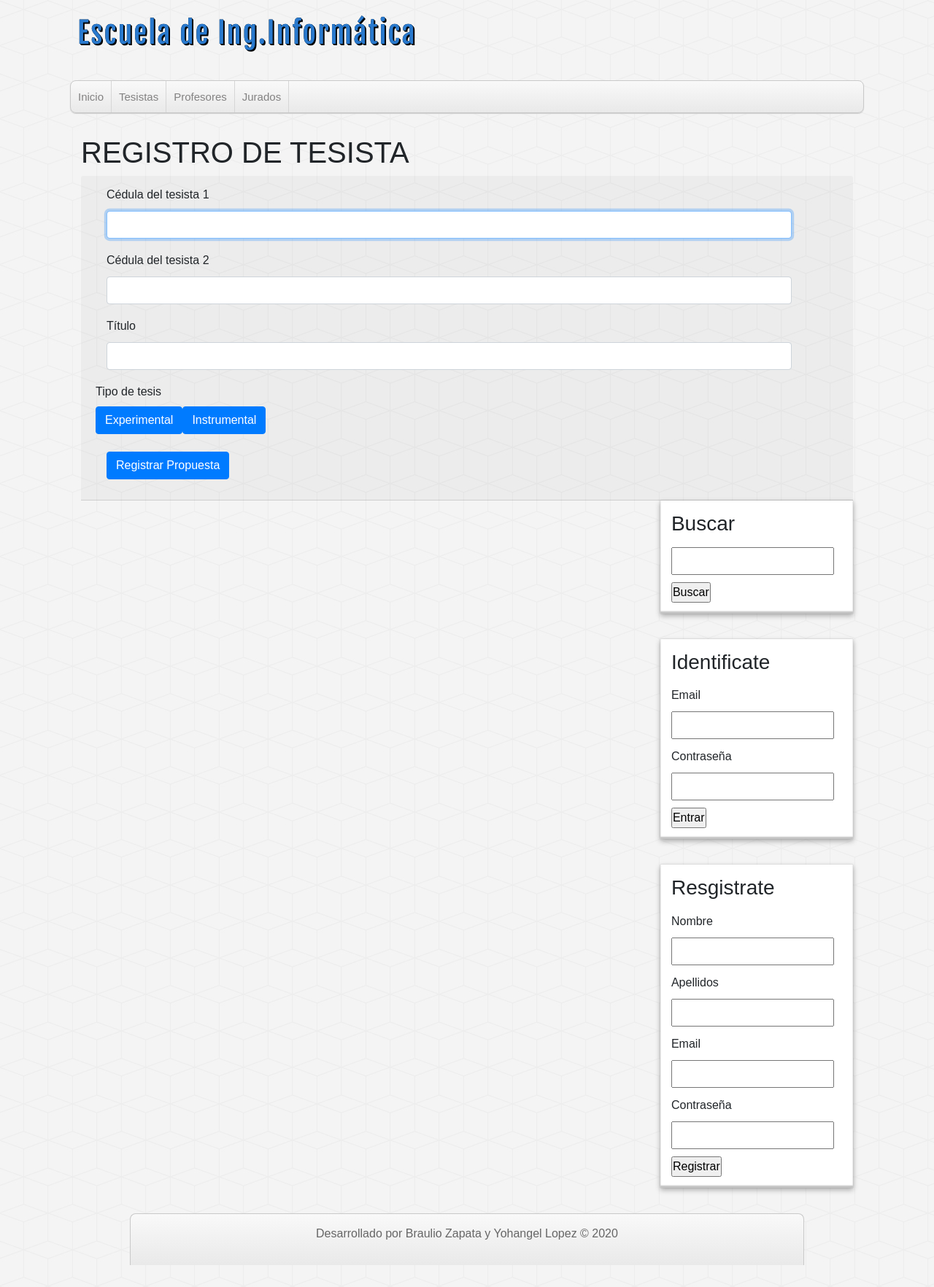
After one commit to braulio1309/Tesistas, a PHP site: page /registro_pr.php in a window 1280 px wide. The commit adds this page. Shown: the whole page at 73% size. Run offline with PHP 8.4, Linux system fonts and the light colour scheme.

Commit message:
Propuestas

```diff
--- /dev/null
+++ b/registro_pr.php
@@ -0,0 +1,127 @@
+<?php require_once 'includes/conexion.php';
+
+	if (isset($_POST["rt"])){
+		$cedula1=$_POST["cedula1"];
+		$cedula2=$_POST["cedula2"];
+		$titulo=$_POST["titulo"];
+		$nombreTutor=$_POST["nombreTutor"];
+		$nombreEmpresa=$_POST["nombreEmpresa"];
+        $experimental=$_POST["experimental"];
+        //Condiciones para ver si es experimental o no
+        //Recordar guardar las cedulas del tesista e id de propuesta en otra tabla
+		/*$sql="INSERT INTO tesistas(cedula, nombre, correo_ucab, correo_part, telefono, sexo) VALUES ('$cedula','$nombre','$correo_ucab','$correo_part','$telefono','$sexo')";
+		$tesista=mysqli_query($db,$sql);
+
+		if($tesista==false){
+			var_dump('Error en la consulta');
+		}else{
+			header("Location:Mostrar_t.php");
+		}*/
+
+	}
+
+?>
+
+
+<?php require_once 'includes/cabecera.php'; ?>
+
+<?php
+
+?>
+<!-- CAJA PRINCIPAL -->
+<div id="">
+
+	<div class="container">
+		<h1>REGISTRO DE TESISTA</h1>
+		<form action="<?php echo $_SERVER['PHP_SELF']; ?>" method="POST" >
+			<div class="card-header">
+				<div class="container">
+					<div class="form-group">
+						<label for="" src="cedula">Cédula del tesista 1</label>
+						<input type="text" autofocus name="cedula1" class="form-control" id="cedula" >
+					</div>
+
+                    <div class="form-group">
+						<label for="" src="cedula">Cédula del tesista 2</label>
+						<input type="text" autofocus name="cedula2" class="form-control" id="cedula" >
+					</div>
+
+					<div class="form-group">
+						<label for="" src="nombre">Título</label>
+						<input type="text" name="titulo" class="form-control" id="nombre">
+					</div>
+                    <div class="row">
+                        <label>Tipo de tesis</label>
+                        <a class="btn btn-primary" href="#" onclick="experimental();">Experimental</a>
+                        <a class="btn btn-primary" href="#" onclick="instrumental();">Instrumental</a>
+                    </div>
+
+<br>
+                    <div id="padre">
+
+                    </div>
+
+                    <div id="padre2">
+
+                    </div>
+
+					<div class="form-group">
+
+					<input type="submit" class="btn btn-primary" name="rt" id="rt" value="Registrar Propuesta">
+				</div>
+			</div>
+		</form>
+
+	</div>
+</div> <!--fin principal-->
+<script>
+  function experimental(){
+
+    var padre = document.getElementById("padre2");
+    var input = document.createElement("INPUT");
+    var div = document.createElement("div");
+    var descripcion = document.createElement("INPUT");
+
+    div.class= 'row ';
+    input.type = 'text';
+    input.class='form-control col-sm-6';
+    input.name='experimental';
+    input.placeholder = "Cédula del profesor que avala"
+
+
+    div.appendChild(input);
+    padre.appendChild(div);
+  }
+
+
+  function instrumental(){
+
+     var padre = document.getElementById("padre");
+     var input = document.createElement("INPUT");
+     var div = document.createElement("div");
+     var descripcion = document.createElement("INPUT");
+     var label = document.createElement("label");
+
+     div.class= 'row ';
+     input.type = 'text';
+     input.class='form-control col-sm-6';
+     input.name='NombreEmpresa';
+     input.placeholder ="Nombre de la empresa";
+
+     descripcion.type = 'text';
+     descripcion.name = 'NombreTutor';
+     descripcion.placeholder="Nombre del tutor empresarial";
+     descripcion.class='form-control col-sm-10';
+
+
+     div.appendChild(input);
+     div.appendChild(descripcion);
+     padre.appendChild(div);
+   }
+
+
+
+</script>
+<?php require_once 'includes/lateral.php'; ?>
+
+<?php require_once 'includes/pie.php'; ?>
```
Also changed, not shown: eliminar_pr.php (added, +11 -0 lines), includes/braulio.php (+13 -2 lines), mostrar_pr.php (added, +52 -0 lines).
